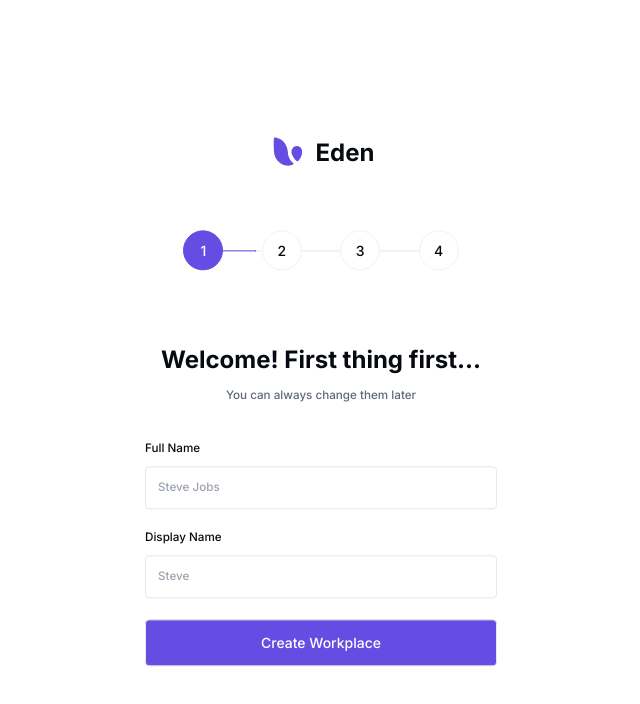
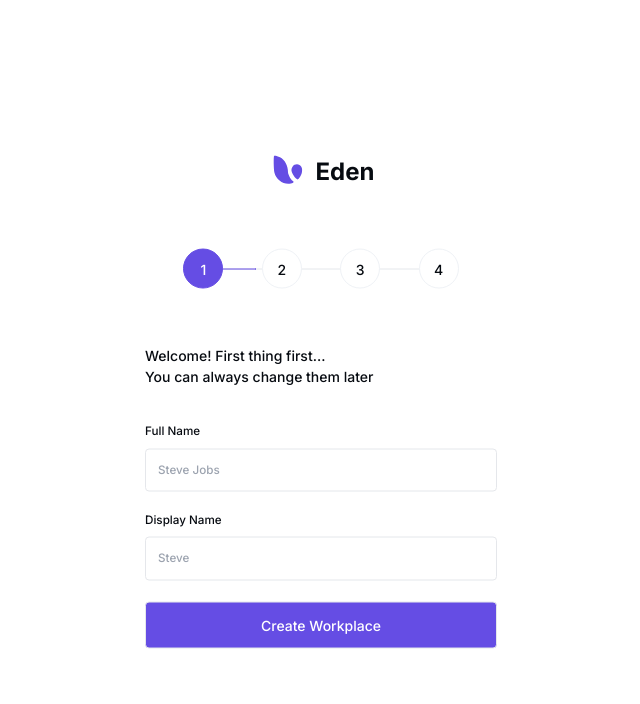
Before and after one commit to Rekhakumari12/cutshort-assignment, a React (Create React App) app: page / in a window 1280 px wide. Shown: the top 704 px of the page, without its empty margins (319-959 px from the left). Built offline with nearby package versions, Linux system fonts and the light colour scheme.

Commit message:
refactore code

```diff
--- a/src/components/Button.jsx
+++ b/src/components/Button.jsx
@@ -0,0 +1,18 @@
+import React from 'react';
+
+const Button = ({ currentStep, ContentTitles, handleNext, handleSubmit, data }) => {
+  return (
+    <button
+      type="submit"
+      onClick={currentStep !== ContentTitles.length ? handleNext : handleSubmit}
+      className="border p-3 rounded text-white"
+      style={{ backgroundColor: `var(--purple)` }}
+    >
+      {currentStep !== ContentTitles.length
+        ? `Create Workplace`
+        : `Launch ${data.workspaceInfo.name}`}
+    </button>
+  );
+}
+
+export default Button;
--- /dev/null
+++ b/src/components/ContentTitle.jsx
@@ -0,0 +1,12 @@
+import React from 'react';
+
+const ContentTitle = ({ ContentTitles, currentStep }) => {
+  return (
+    <div className="contentTitle">
+      <h2>{ContentTitles[currentStep - 1].text}</h2>
+      <span>{ContentTitles[currentStep - 1].subtitle}</span>
+    </div>
+  );
+}
+
+export default ContentTitle;
--- a/src/components/Input.jsx
+++ b/src/components/Input.jsx
@@ -12,7 +12,7 @@ const Input = ({
   console.log(withUrl);
   return (
     <div className="flex flex-col pt-5">
-      <label for="name" className="pb-2">
+      <label htmlFor="name" className="pb-2">
         {label}
       </label>
       {withUrl ? (
--- /dev/null
+++ b/src/components/Logo.jsx
@@ -0,0 +1,12 @@
+import React from 'react';
+import { ReactComponent as Logo } from "../assets/logo.svg";
+const Header = () => {
+  return (
+    <div className="flex justify-center items-center" id="logo">
+      <Logo />
+      <h1 className="text-2xl font-bold pl-2">Eden</h1>
+    </div>
+  );
+}
+
+export default Header;
--- /dev/null
+++ b/src/components/StepProgress.jsx
@@ -0,0 +1,31 @@
+import React from 'react';
+import { ProgressBar, Bullet } from '../container/App.style';
+const StepProgress = ({ currentStep, steps }) => {
+
+  const width = (100 / steps.length) * currentStep;
+  return (
+    <>
+      <ProgressBar className="border-solid border border-t-0 w-9/12 m-auto">
+        <div
+          style={{ width: `${width}%` }}
+          className="border-solid border border-t-0"
+        ></div>
+      </ProgressBar>
+      <ul className="flex justify-evenly py-14">
+        {steps.map((step) => {
+          return (
+            <Bullet
+              key={step}
+              className={`border-solid border-2 rounded-full p-3 ${currentStep >= step ? `active` : ""
+                }`}
+            >
+              <span>{step}</span>
+            </Bullet>
+          );
+        })}
+      </ul>
+    </>
+  );
+}
+
+export default StepProgress;
--- a/src/constants/constants.js
+++ b/src/constants/constants.js
@@ -1,4 +1,4 @@
-export const FormTitles = [
+export const ContentTitles = [
   { step: 1, text: `Welcome! First thing first...`, subtitle: `You can always change them later` },
   { step: 2, text: `Let's setup a home for your all work`, subtitle: `You can always create another workspace later` },
   { step: 3, text: `How are you pannng to use eden?`, subtitle: `We'll streamline your experience accordingly` },
--- a/src/container/App.js
+++ b/src/container/App.js
@@ -1,95 +1,83 @@
-import { AppWrapper, Bullet, ProgressBar } from './App.style';
-import { useReducer, useState, useMemo } from 'react'
-import UserNameInfo from '../pages/UserNameInfo';
-import WorkspaceInfo from '../pages/WorkspaceInfo';
-import SetupInfo from '../pages/SetupInfo';
-import CompleteOnboard from '../pages/CompleteOnboard';
-import { reducer } from '../reducer/reducer';
-import InitialState from '../InitialState';
-import { FormTitles } from '../constants/constants';
-import debounce from '../utils/debounce';
-import { ReactComponent as Logo } from '../assets/logo.svg'
-import generateSteps from '../utils/generateSteps';
-
+import { AppWrapper } from "./App.style";
+import { useReducer, useState, useMemo } from "react";
+import UserNameInfo from "../pages/UserNameInfo";
+import WorkspaceInfo from "../pages/WorkspaceInfo";
+import SetupInfo from "../pages/SetupInfo";
+import CompleteOnboard from "../pages/CompleteOnboard";
+import { reducer } from "../reducer/reducer";
+import InitialState from "../InitialState";
+import { ContentTitles } from "../constants/constants";
+import debounce from "../utils/debounce";
+import Header from "../components/Logo";
+import generateSteps from "../utils/generateSteps";
+import StepProgress from "../components/StepProgress";
+import Button from "../components/Button";
+import ContentTitle from "../components/ContentTitle";
 function App() {
   const [currentStep, currentSetStep] = useState(1);
   const [data, dispatch] = useReducer(reducer, InitialState);
-  const maxSteps = 4
-  const steps = useMemo(() => generateSteps(maxSteps), [])
+  const maxSteps = 4;
+  const steps = useMemo(() => generateSteps(maxSteps), []);
   const handleNext = () => {
-    if (currentStep < maxSteps) currentSetStep(prev => prev + 1)
-  }
+    if (currentStep < maxSteps) currentSetStep((prev) => prev + 1);
+  };
 
-  const handlePrev = () => {
-    if (currentStep > 1) currentSetStep(prev => prev - 1)
-  }
-  console.log(currentStep)
   const handleChange = (e) => {
-    let { name, value, dataset } = e.target
-    if (dataset.setup) value = dataset.setup
-    dispatch({ type: name, payload: value })
-  }
+    let { name, value, dataset } = e.target;
+    if (dataset.setup) value = dataset.setup;
+    dispatch({ type: name, payload: value });
+  };
 
-  const debounceFunction = debounce(handleChange, 300)
+  const debounceFunction = debounce(handleChange, 300);
 
-  const formDisplay = () => {
-    const { userNameInfo, workspaceInfo, setup } = data
+  const displayContent = () => {
+    const { userNameInfo, workspaceInfo, setup } = data;
     switch (currentStep) {
       case 1:
-        return <UserNameInfo
-          handleChange={debounceFunction}
-          data={userNameInfo} />
+        return (
+          <UserNameInfo handleChange={debounceFunction} data={userNameInfo} />
+        );
       case 2:
-        return <WorkspaceInfo
-          handleChange={debounceFunction}
-          data={workspaceInfo} />
+        return (
+          <WorkspaceInfo handleChange={debounceFunction} data={workspaceInfo} />
+        );
       case 3:
-        return <SetupInfo
-          handleChange={handleChange}
-          data={setup} />
+        return <SetupInfo handleChange={handleChange} data={setup} />;
       case 4:
-        return <CompleteOnboard
-          userName={userNameInfo.name}
-          currentStep={currentStep}
-          workplaceName={workspaceInfo.name} />
+        return (
+          <CompleteOnboard
+            userName={userNameInfo.name}
+            currentStep={currentStep}
+            workplaceName={workspaceInfo.name}
+          />
+        );
       default:
-        return <UserNameInfo
-          handleChange={debounceFunction}
-          data={userNameInfo} />
+        return (
+          <UserNameInfo handleChange={debounceFunction} data={userNameInfo} />
+        );
     }
-  }
+  };
   const handleSubmit = () => {
-    alert('form submitted!')
-    console.log(data)
-  }
-  const width = 25 * currentStep
+    alert("Form submitted, to see data check console");
+    console.log(data);
+  };
+
   return (
     <AppWrapper>
-      <div className='flex justify-center items-center' id="logo">
-        <Logo /><h1 className='text-2xl font-bold pl-2'>Eden</h1>
-      </div>
-      <ProgressBar className='border-solid border border-t-0 w-9/12 m-auto' >
-        <div style={{ width: `${width}%` }} className='border-solid border border-t-0'></div>
-      </ProgressBar>
-      <ul className='flex justify-evenly py-14'>
-        {steps.map((step) => {
-          return <Bullet key={step} className={`border-solid border-2 rounded-full p-3 ${currentStep >= step ? `active` : ''}`} >
-            <span>{step}</span>
-          </Bullet>
-        })}
-      </ul>
-      {currentStep === 4 && formDisplay()}
-      <div className='formTitle'>
-        <h2>{FormTitles[currentStep - 1].text}</h2>
-        <span>{FormTitles[currentStep - 1].subtitle}</span>
-      </div>
-      {currentStep !== 4 && formDisplay()}
+      <Header />
+      <StepProgress currentStep={currentStep} steps={steps} />
+      {currentStep === maxSteps && displayContent()}
+      <ContentTitle ContentTitles={ContentTitles} currentStep={currentStep} />
+      {currentStep !== maxSteps && displayContent()}
       <br />
-      <button onClick={currentStep !== FormTitles.length ? handleNext : handleSubmit} className="border p-3 rounded text-white" style={{ backgroundColor: `var(--purple)` }}>
-        {currentStep !== FormTitles.length ? `Create Workplace` : `Launch ${data.workspaceInfo.name}`}
-      </button>
-      {/* <button onClick={handlePrev}>Prev</button> */}
-    </AppWrapper >
+      <Button
+        currentStep={currentStep}
+        ContentTitles={ContentTitles}
+        handleNext={handleNext}
+        handleSubmit={handleSubmit}
+        data={data}
+      />
+    </AppWrapper>
   );
 }
 
```
